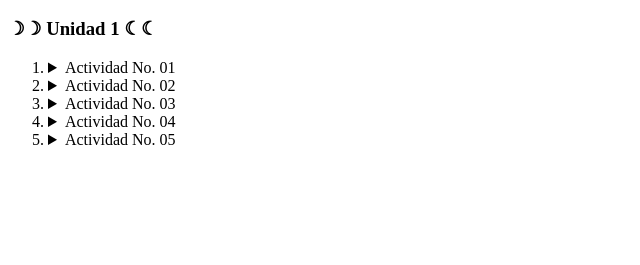
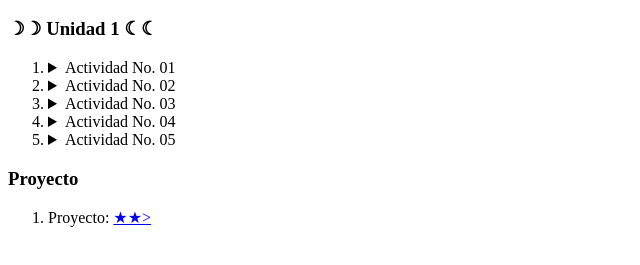
Before and after one commit to AxelMLeos/AxelMLeos.gitgub.io, a plain HTML site: page index.html in a window 1280 px wide. Shown: the part 101-366 px from the top of the page, without its empty margins (0-640 px from the left). Drawn offline with Linux system fonts and the light colour scheme.

Commit message:
Update index.html

```diff
--- a/index.html
+++ b/index.html
@@ -64,5 +64,9 @@
                 </details>
             </li>
         </ol>
+        <h3>Proyecto</h3>
+        <ol>
+            <li>Proyecto: <a href="https://axelmleos.github.io/Proyecto/index.html"target="_blank">&starf;&starf;></a></li>
+        </ol>
     </body>
 </html>
```
